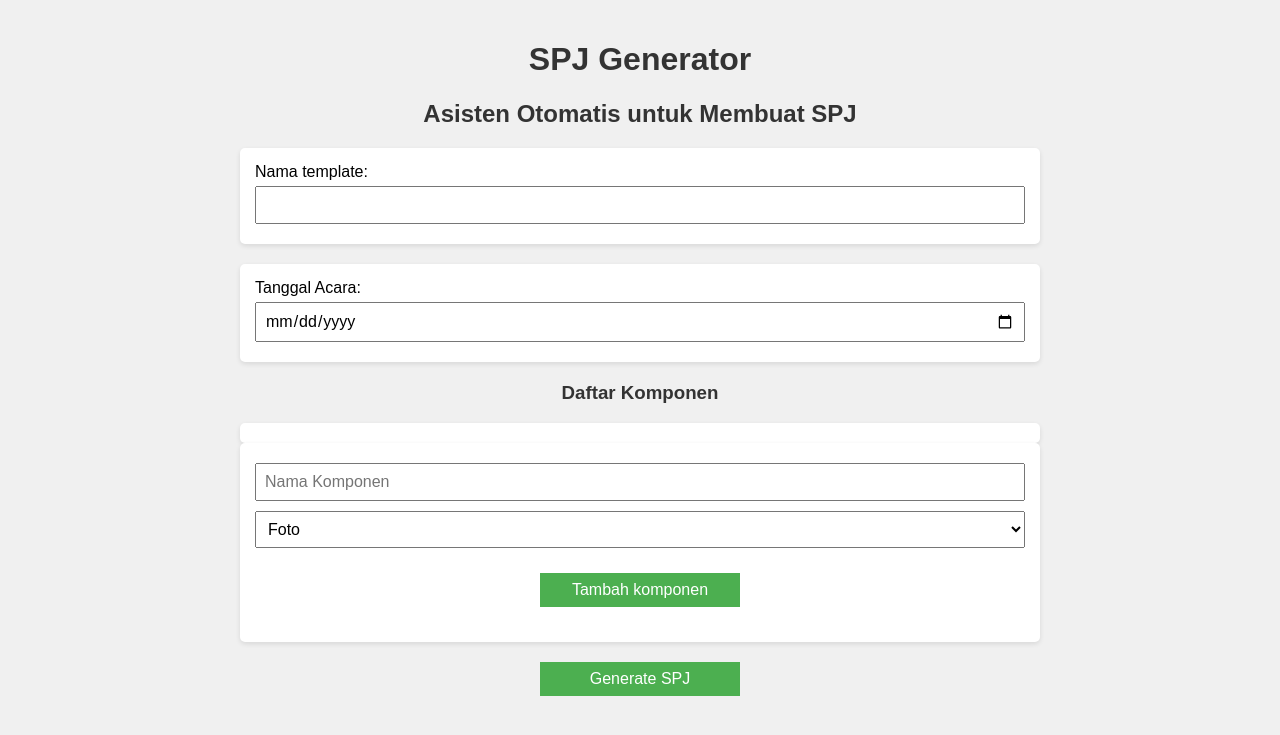
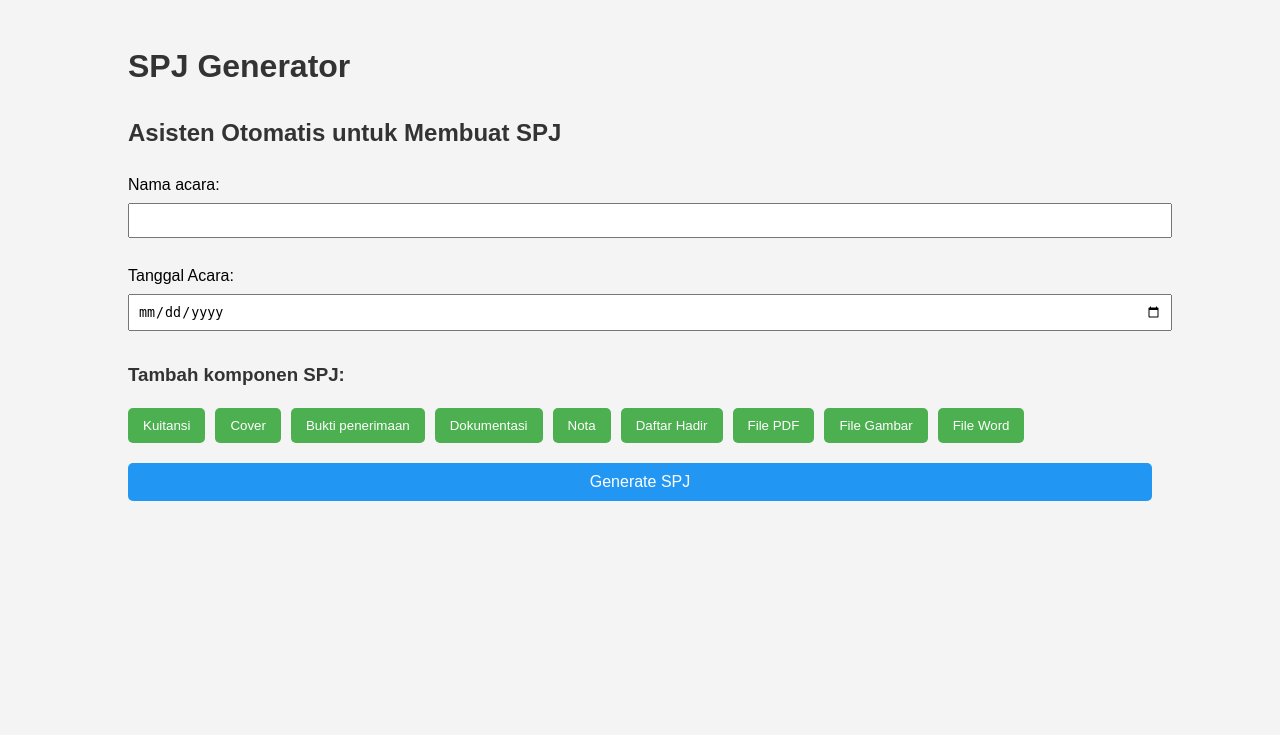
Before and after one commit to miguroi/spj-generator, a Flask app: page / in a window 1280 px wide. Shown: the top 735 px of the page. Run offline with Flask 3, Linux system fonts and the light colour scheme; some libraries are stand-ins or nearby versions.

Commit message:
first try

```diff
--- a/app.py
+++ b/app.py
@@ -2,7 +2,8 @@ import os
 from flask import Flask, render_template, request, jsonify, send_file
 from werkzeug.utils import secure_filename
 from docx import Document
-from docx.shared import Inches
+from docx.shared import Inches, Pt
+from docx.enum.text import WD_ALIGN_PARAGRAPH
 from docxcompose.composer import Composer
 from pdf2docx import Converter
 import io
@@ -11,11 +12,10 @@ from botocore.exceptions import ClientError
 from PIL import Image
 import tempfile
 import logging
-from docx.shared import Pt
-from docx.enum.text import WD_ALIGN_PARAGRAPH
 
 app = Flask(__name__)
 
+# AWS and S3 configuration (unchanged)
 AWS_ACCESS_KEY_ID = os.environ.get('AWS_ACCESS_KEY_ID')
 AWS_SECRET_ACCESS_KEY = os.environ.get('AWS_SECRET_ACCESS_KEY')
 S3_BUCKET_NAME = os.environ.get('S3_BUCKET_NAME')
@@ -23,101 +23,81 @@ S3_BUCKET_NAME = os.environ.get('S3_BUCKET_NAME')
 if not all([AWS_ACCESS_KEY_ID, AWS_SECRET_ACCESS_KEY, S3_BUCKET_NAME]):
     print("Warning: One or more required environment variables are missing.")
 
-# S3 configuration
 s3_client = boto3.client(
     's3',
     aws_access_key_id=AWS_ACCESS_KEY_ID,
     aws_secret_access_key=AWS_SECRET_ACCESS_KEY
 )
-s3_bucket_name=S3_BUCKET_NAME
 
 ALLOWED_EXTENSIONS = {'png', 'jpg', 'jpeg', 'gif', 'doc', 'docx', 'pdf'}
+
+logging.basicConfig(level=logging.DEBUG)
+logger = logging.getLogger(__name__)
 
 def allowed_file(filename):
     return '.' in filename and filename.rsplit('.', 1)[1].lower() in ALLOWED_EXTENSIONS
 
-def is_image(file_content):
-    try:
-        Image.open(io.BytesIO(file_content))
-        return True
-    except IOError:
-        return False
+def convert_pdf_to_docx(pdf_content):
+    # (PDF conversion function remains unchanged)
+    pass
 
-def is_pdf(filename):
-    return filename.lower().endswith('.pdf')
-
-def convert_pdf_to_docx(pdf_content):
-    try:
-        with tempfile.NamedTemporaryFile(suffix='.pdf', delete=False) as pdf_temp:
-            pdf_temp.write(pdf_content)
-            pdf_temp_path = pdf_temp.name
-
-        docx_temp = tempfile.NamedTemporaryFile(suffix='.docx', delete=False)
-        docx_temp_path = docx_temp.name
-        docx_temp.close()
-
-        # Convert PDF to DOCX
-        cv = Converter(pdf_temp_path)
-        cv.convert(docx_temp_path)
-        cv.close()
-
-        # Read the converted DOCX
-        with open(docx_temp_path, 'rb') as docx_file:
-            docx_content = docx_file.read()
-
-        # Clean up temporary files
-        os.unlink(pdf_temp_path)
-        os.unlink(docx_temp_path)
-
-        return docx_content
-    except Exception as e:
-        logger.error(f"Error converting PDF to DOCX: {str(e)}")
-        return None
-
-logging.basicConfig(level=logging.DEBUG)
-logger = logging.getLogger(__name__)
-
-def process_files(files, template_name, date):
+def process_files(files, nama_acara, tanggal_acara):
     merged_doc = Document()
     composer = Composer(merged_doc)
 
-    file_types = request.form.getlist('file_types')
-    captions = request.form.getlist('captions')
+    # Add title page
+    title_para = merged_doc.add_paragraph()
+    title_para.alignment = WD_ALIGN_PARAGRAPH.CENTER
+    title_run = title_para.add_run(f"SPJ {nama_acara}")
+    title_run.bold = True
+    title_run.font.size = Pt(18)
 
-    for file, file_type, caption in zip(files, file_types, captions + [None] * len(files)):
+    date_para = merged_doc.add_paragraph()
+    date_para.alignment = WD_ALIGN_PARAGRAPH.CENTER
+    date_run = date_para.add_run(f"Tanggal: {tanggal_acara}")
+    date_run.font.size = Pt(14)
+
+    merged_doc.add_page_break()
+
+    for file_data in files:
+        file = file_data['file']
+        file_type = file_data['type']
+        file_name = file_data['name']
+
         try:
             logger.debug(f"Processing file: {file.filename}")
             file_content = file.read()
-            if file_type == 'Foto':
-                logger.debug(f"{file.filename} is an image")
-                if caption:
-                    para = merged_doc.add_paragraph()
-                    para.alignment = WD_ALIGN_PARAGRAPH.CENTER
-                    run = para.add_run(caption)
-                    run.bold = True
-                    run.font.size = Pt(12)
+
+            # Add a header for each component
+            header_para = merged_doc.add_paragraph()
+            header_para.alignment = WD_ALIGN_PARAGRAPH.LEFT
+            header_run = header_para.add_run(f"{file_type}: {file_name}")
+            header_run.bold = True
+            header_run.font.size = Pt(14)
+
+            if file_type in ['File Gambar', 'Dokumentasi']:
                 pil_image = Image.open(io.BytesIO(file_content))
                 img_stream = io.BytesIO()
                 pil_image.save(img_stream, format=pil_image.format)
                 img_stream.seek(0)
-                merged_doc.add_picture(img_stream, width=Inches(6))  # Increased width for better visibility
-            elif file_type == 'PDF':
-                logger.debug(f"{file.filename} is a PDF")
+                merged_doc.add_picture(img_stream, width=Inches(6))
+            elif file_type == 'File PDF':
                 docx_content = convert_pdf_to_docx(file_content)
                 if docx_content is None:
                     logger.error(f"PDF conversion failed for {file.filename}")
                     continue
                 doc = Document(io.BytesIO(docx_content))
                 composer.append(doc)
-            else:
-                logger.debug(f"{file.filename} is a document")
+            else:  # Word documents and other file types
                 doc = Document(io.BytesIO(file_content))
                 composer.append(doc)
+
+            merged_doc.add_page_break()
         except Exception as e:
             logger.error(f"Error processing {file.filename}: {str(e)}")
             continue
 
-    output_filename = f'SPJ_{template_name}_{date}.docx'
+    output_filename = f'SPJ_{nama_acara}_{tanggal_acara}.docx'
     output_stream = io.BytesIO()
     composer.save(output_stream)
     output_stream.seek(0)
@@ -137,23 +117,29 @@ def index():
 
 @app.route('/generate', methods=['POST'])
 def generate_spj():
-    template_name = request.form.get('templateName')
-    date = request.form.get('tanggalAcara')
-    files = request.files.getlist('files')
+    nama_acara = request.form.get('namaAcara')
+    tanggal_acara = request.form.get('tanggalAcara')
+    files = request.files.getlist('files[]')
+    file_types = request.form.getlist('fileTypes[]')
+    file_names = request.form.getlist('fileNames[]')
 
-    if not template_name or not date or not files:
+    if not nama_acara or not tanggal_acara or not files:
         return jsonify({'error': 'Missing required data'}), 400
 
-    valid_files = [f for f in files if f and allowed_file(f.filename)]
+    file_data = [
+        {'file': file, 'type': file_type, 'name': file_name}
+        for file, file_type, file_name in zip(files, file_types, file_names)
+        if file and allowed_file(file.filename)
+    ]
 
-    if not valid_files:
+    if not file_data:
         return jsonify({'error': 'No valid files to process'}), 400
 
     try:
-        merged_filename = process_files(valid_files, template_name, date)
+        merged_filename = process_files(file_data, nama_acara, tanggal_acara)
         return jsonify({'success': True, 'file': merged_filename})
     except Exception as e:
-        print(f"Error processing files: {str(e)}")  # line for debugging
+        logger.error(f"Error processing files: {str(e)}")
         return jsonify({'error': str(e)}), 500
 
 @app.route('/download/<filename>')
--- a/static/js/script.js
+++ b/static/js/script.js
@@ -1,191 +1,79 @@
-let components = [];
+document.addEventListener('DOMContentLoaded', function() {
+    const form = document.getElementById('spj-form');
+    const componentsList = document.getElementById('components-list');
+    const componentButtons = document.querySelectorAll('.component-btn');
     let sortable;
 
-document.addEventListener('DOMContentLoaded', function() {
-    console.log('DOM fully loaded and parsed');
-    initializeApp();
+    initializeSortable();
+
+    componentButtons.forEach(button => {
+        button.addEventListener('click', function() {
+            addComponent(this.dataset.type);
+        });
     });
 
-function initializeApp() {
-    const addComponentBtn = document.getElementById('add-component-btn');
-    const generateSpjBtn = document.getElementById('generate-spj-btn');
-
-    if (addComponentBtn) {
-        addComponentBtn.addEventListener('click', function(e) {
+    form.addEventListener('submit', function(e) {
         e.preventDefault();
-            console.log('Add component button clicked');
-            addComponent();
+        generateSPJ();
     });
-    } else {
-        console.error('Add component button not found');
-    }
-
-    if (generateSpjBtn) {
-        generateSpjBtn.addEventListener('click', generateSPJ);
-    } else {
-        console.error('Generate SPJ button not found');
-    }
-
-    // Initialize sortable if components list exists
-    const componentsList = document.getElementById('components-list');
-    if (componentsList) {
-        initializeSortable();
-    } else {
-        console.error('Components list not found');
-    }
-
-    updateComponentsList();
-}
 
     function initializeSortable() {
-    const list = document.getElementById('components-list');
-    if (list) {
-        sortable = new Sortable(list, {
+        sortable = new Sortable(componentsList, {
             animation: 150,
             ghostClass: 'sortable-ghost',
+            handle: '.drag-handle',
             onEnd: function (evt) {
-                const itemEl = evt.item;
-                const newIndex = evt.newIndex;
-                const oldIndex = evt.oldIndex;
-                console.log(`Item moved from index ${oldIndex} to ${newIndex}`);
-
-                // Update the components array
-                const movedComponent = components.splice(oldIndex, 1)[0];
-                components.splice(newIndex, 0, movedComponent);
+                console.log('Item moved', evt.oldIndex, evt.newIndex);
             }
         });
     }
-}
 
-function updateComponentsList() {
-    console.log('Updating components list');
-    const list = document.getElementById('components-list');
-    if (!list) {
-        console.error('Components list element not found');
-        return;
-    }
-    list.innerHTML = '';
-    components.forEach((component, index) => {
-        const div = document.createElement('div');
-        div.className = 'component-item';
-        div.setAttribute('data-id', index);
-        let html = `
+    function addComponent(type) {
+        const componentDiv = document.createElement('div');
+        componentDiv.className = 'component-item';
+        componentDiv.innerHTML = `
             <span class="drag-handle">☰</span>
-            <span>${component.name} (${component.type})</span>
-            <input type="file" accept="${getAcceptAttribute(component.type)}" onchange="handleFileUpload(event, ${index})">
-            <span class="file-name">${component.file ? component.file.name : 'No file selected'}</span>
+            <input type="text" class="file-name" placeholder="Nama File" required>
+            <input type="file" class="file-input" required multiple>
+            <input type="hidden" class="file-type" value="${type}">
+            <span class="file-type-label">${type}</span>
+            <button type="button" class="remove-btn">Hapus</button>
         `;
+        componentsList.appendChild(componentDiv);
 
-        if (component.type === 'Foto') {
-            html += `
-                <input type="text" placeholder="Image Caption" value="${component.caption || ''}" onchange="handleCaptionChange(event, ${index})">
-            `;
-        }
-
-        html += `
-            <button onclick="removeComponent(${index})">Hapus</button>
-        `;
-
-        div.innerHTML = html;
-        list.appendChild(div);
-
-        if (component.file) {
-            const fileInput = div.querySelector('input[type="file"]');
-            const dataTransfer = new DataTransfer();
-            dataTransfer.items.add(component.file);
-            fileInput.files = dataTransfer.files;
-        }
+        componentDiv.querySelector('.remove-btn').addEventListener('click', function() {
+            componentDiv.remove();
         });
 
-    console.log(`Updated list with ${components.length} components`);
-}
-
-function handleCaptionChange(event, index) {
-    components[index].caption = event.target.value;
-    console.log(`Caption changed for component ${index}: ${event.target.value}`);
-}
-
-function getAcceptAttribute(type) {
-    switch (type) {
-        case 'Foto':
-            return '.png,.jpg,.jpeg,.gif';
-        case 'Dokumen':
-            return '.doc,.docx';
-        case 'PDF':
-            return '.pdf';
-        default:
-            return '.png,.jpg,.jpeg,.gif,.doc,.docx,.pdf';
-    }
-}
-
-function addComponent() {
-    console.log('Adding new component');
-    const name = document.getElementById('new-component-name').value;
-    const type = document.getElementById('new-component-type').value;
-
-    console.log(`New component - Name: ${name}, Type: ${type}`);
-
-    if (name) {
-        components.push({ name, type, file: null });
-        updateComponentsList();
-        document.getElementById('new-component-name').value = '';
-        console.log(`Component added. Total components: ${components.length}`);
-    } else {
-        console.warn('Component name is empty');
-        alert('Component name cannot be empty!');
-    }
-}
-
-function removeComponent(index) {
-    console.log(`Removing component at index ${index}`);
-    components.splice(index, 1);
-    updateComponentsList();
-}
-
-function handleFileUpload(event, index) {
-    const file = event.target.files[0];
-    if (file) {
-        console.log(`File selected for component ${index}: ${file.name}`);
-        components[index].file = file;
-        updateComponentsList();
-    }
+        componentDiv.querySelector('.file-input').addEventListener('change', function(e) {
+            const fileNames = Array.from(e.target.files).map(file => file.name).join(', ');
+            componentDiv.querySelector('.file-name').value = fileNames;
+        });
     }
 
     function generateSPJ() {
-    console.log('Generating SPJ');
-    const templateName = document.getElementById('template-name').value;
-    const tanggalAcara = document.getElementById('date').value;
+        const namaAcara = document.getElementById('nama-acara').value;
+        const tanggalAcara = document.getElementById('tanggal-acara').value;
+        const components = document.querySelectorAll('.component-item');
 
-    if (!templateName) {
-        console.warn('Template name is empty');
-        alert('Please enter template name!');
-        return;
-    }
-    if (!tanggalAcara) {
-        console.warn('Event date is empty');
-        alert('Please enter event date!');
-        return;
-    }
-    if (components.length === 0) {
-        console.warn('No components added');
-        alert('Please add at least one component!');
+        if (!namaAcara || !tanggalAcara || components.length === 0) {
+            alert('Mohon lengkapi semua data dan tambahkan minimal satu komponen.');
             return;
         }
 
-    console.log(`Generating SPJ - Template: ${templateName}, Date: ${tanggalAcara}`);
-
         const formData = new FormData();
-    formData.append('templateName', templateName);
+        formData.append('namaAcara', namaAcara);
         formData.append('tanggalAcara', tanggalAcara);
 
         components.forEach((component, index) => {
-        if (component.file) {
-            formData.append('files', component.file);
-            formData.append(`file_types`, component.type);
-            if (component.caption) {
-                formData.append(`captions`, component.caption);
-            }
-            console.log(`Added component ${index} to form data: ${component.name} (${component.type})`);
+            const files = component.querySelector('.file-input').files;
+            const fileName = component.querySelector('.file-name').value;
+            const fileType = component.querySelector('.file-type').value;
+
+            for (let i = 0; i < files.length; i++) {
+                formData.append('files[]', files[i]);
+                formData.append('fileNames[]', fileName);
+                formData.append('fileTypes[]', fileType);
             }
         });
 
@@ -196,10 +84,8 @@ function generateSPJ() {
         .then(response => response.json())
         .then(data => {
             if (data.success) {
-            console.log('SPJ generated successfully');
                 window.location.href = `/download/${data.file}`;
             } else {
-            console.error(`Error generating SPJ: ${data.error}`);
                 alert(`Error: ${data.error}`);
             }
         })
@@ -208,3 +94,4 @@ function generateSPJ() {
             alert('An error occurred while generating the SPJ. Please try again.');
         });
     }
+});
--- a/static/styles.css
+++ b/static/styles.css
@@ -1,94 +1,112 @@
 body {
     font-family: Arial, sans-serif;
-    max-width: 800px;
-    margin: 0 auto;
+    line-height: 1.6;
+    margin: 0;
+    padding: 0;
+    background-color: #f4f4f4;
+}
+
+.container {
+    width: 80%;
+    margin: auto;
+    overflow: hidden;
     padding: 20px;
-    background-color: #f0f0f0;
 }
 
 h1, h2, h3 {
-    text-align: center;
     color: #333;
 }
 
-#template-form, #date-form, #add-component-form {
-    background-color: white;
-    padding: 15px;
-    margin-bottom: 20px;
-    border-radius: 5px;
-    box-shadow: 0 2px 5px rgba(0,0,0,0.1);
+.form-group {
+    margin-bottom: 15px;
 }
 
-input, select, button {
-    font-family: inherit;
-    font-size: 16px;
-    margin: 5px 0;
-    padding: 8px;
-    width: 100%;
-    box-sizing: border-box;
+label {
+    display: block;
+    margin-bottom: 5px;
 }
 
-button {
+input[type="text"],
+input[type="date"],
+input[type="file"] {
+    width: 100%;
+    padding: 8px;
+    margin-bottom: 10px;
+}
+
+.component-buttons {
+    display: flex;
+    flex-wrap: wrap;
+    gap: 10px;
+    margin-bottom: 20px;
+}
+
+.component-btn {
+    padding: 10px 15px;
     background-color: #4CAF50;
     color: white;
     border: none;
     cursor: pointer;
-    transition: background-color 0.3s;
+    border-radius: 5px;
 }
 
-button:hover {
+.component-btn:hover {
     background-color: #45a049;
 }
 
-#add-component-btn, #generate-spj-btn {
-    display: block;
-    width: 200px;
-    margin: 20px auto;
-}
-
-#components-list {
-    background-color: white;
-    border-radius: 5px;
-    padding: 10px;
-    box-shadow: 0 2px 5px rgba(0,0,0,0.1);
-}
-
 .component-item {
-    display: flex;
-    justify-content: space-between;
-    align-items: center;
+    background-color: #fff;
+    border: 1px solid #ddd;
     padding: 10px;
     margin-bottom: 10px;
-    background-color: #f9f9f9;
-    border: 1px solid #ddd;
     border-radius: 5px;
-}
-
-.component-item:hover {
-    background-color: #f0f0f0;
-}
-
-.component-item button {
-    width: auto;
-    padding: 5px 10px;
-    background-color: #f44336;
-}
-
-.component-item button:hover {
-    background-color: #d32f2f;
+    display: flex;
+    align-items: center;
 }
 
 .drag-handle {
     cursor: move;
-    padding: 5px;
-    margin-right: 10px;
+    padding: 5px 10px;
     color: #888;
 }
 
-.file-name {
-    font-size: 0.9em;
-    color: #666;
+.file-type-label {
+    background-color: #e0e0e0;
+    padding: 3px 6px;
+    border-radius: 3px;
+    font-size: 0.8em;
     margin-left: 10px;
+}
+
+.remove-btn {
+    background-color: #f44336;
+    color: white;
+    border: none;
+    padding: 5px 10px;
+    cursor: pointer;
+    border-radius: 3px;
+    margin-left: auto;
+}
+
+.remove-btn:hover {
+    background-color: #d32f2f;
+}
+
+#generate-spj-btn {
+    display: block;
+    width: 100%;
+    padding: 10px;
+    background-color: #2196F3;
+    color: white;
+    border: none;
+    cursor: pointer;
+    font-size: 16px;
+    margin-top: 20px;
+    border-radius: 5px;
+}
+
+#generate-spj-btn:hover {
+    background-color: #1976D2;
 }
 
 .sortable-ghost {
@@ -96,9 +114,13 @@ button:hover {
     background-color: #c8ebfb;
 }
 
-@media (max-width: 600px) {
-    body {
-        padding: 10px;
+@media (max-width: 768px) {
+    .container {
+        width: 95%;
+    }
+
+    .component-buttons {
+        flex-direction: column;
     }
 
     .component-item {
@@ -106,7 +128,8 @@ button:hover {
         align-items: flex-start;
     }
 
-    .component-item button {
+    .remove-btn {
+        margin-left: 0;
         margin-top: 10px;
     }
 }
--- a/templates/index.html
+++ b/templates/index.html
@@ -1,5 +1,5 @@
 <!DOCTYPE html>
-<html lang="en">
+<html lang="id">
 <head>
     <meta charset="UTF-8">
     <meta name="viewport" content="width=device-width, initial-scale=1.0">
@@ -7,36 +7,41 @@
     <link rel="stylesheet" href="{{ url_for('static', filename='styles.css') }}">
 </head>
 <body>
+    <div class="container">
         <h1>SPJ Generator</h1>
         <h2>Asisten Otomatis untuk Membuat SPJ</h2>
 
-    <div id="template-form">
-        <label for="template-name">Nama template:</label>
-        <input type="text" id="template-name" required>
+        <form id="spj-form">
+            <div class="form-group">
+                <label for="nama-acara">Nama acara:</label>
+                <input type="text" id="nama-acara" required>
             </div>
 
-    <div id="date-form">
-        <label for="date">Tanggal Acara:</label>
-        <input type="date" id="date" required>
+            <div class="form-group">
+                <label for="tanggal-acara">Tanggal Acara:</label>
+                <input type="date" id="tanggal-acara" required>
             </div>
 
-    <h3>Daftar Komponen</h3>
+            <h3>Tambah komponen SPJ:</h3>
+            <div class="component-buttons">
+                <button type="button" class="component-btn" data-type="Kuitansi">Kuitansi</button>
+                <button type="button" class="component-btn" data-type="Cover">Cover</button>
+                <button type="button" class="component-btn" data-type="Bukti penerimaan">Bukti penerimaan</button>
+                <button type="button" class="component-btn" data-type="Dokumentasi">Dokumentasi</button>
+                <button type="button" class="component-btn" data-type="Nota">Nota</button>
+                <button type="button" class="component-btn" data-type="Daftar Hadir">Daftar Hadir</button>
+                <button type="button" class="component-btn" data-type="File PDF">File PDF</button>
+                <button type="button" class="component-btn" data-type="File Gambar">File Gambar</button>
+                <button type="button" class="component-btn" data-type="File Word">File Word</button>
+            </div>
+
             <div id="components-list"></div>
 
-    <div id="add-component-form">
-        <input type="text" id="new-component-name" placeholder="Nama Komponen">
-        <select id="new-component-type">
-            <option value="Foto">Foto</option>
-            <option value="Dokumen">Dokumen</option>
-            <option value="PDF">PDF</option>
-        </select>
-        <button id="add-component-btn">Tambah komponen</button>
+            <button type="submit" id="generate-spj-btn">Generate SPJ</button>
+        </form>
     </div>
 
-    <button id="generate-spj-btn">Generate SPJ</button>
-
     <script src="https://cdn.jsdelivr.net/npm/sortablejs@1.14.0/Sortable.min.js"></script>
-    <script src="https://cdn.jsdelivr.net/npm/sortablejs@1.14.0/plugins/multi-drag/MultiDrag.min.js"></script>
     <script src="{{ url_for('static', filename='js/script.js') }}"></script>
 </body>
 </html>
```
Also changed, not shown: repopack-output.txt (+164 -33 lines). Lines whose indentation alone changed are shown as unchanged.
